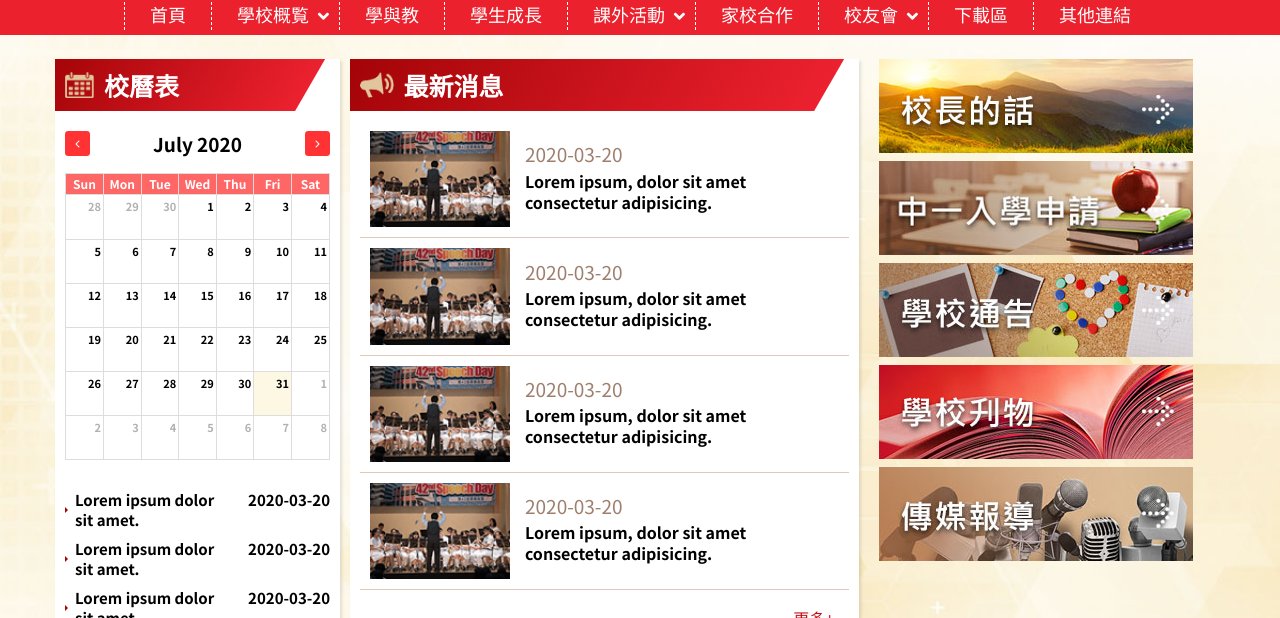
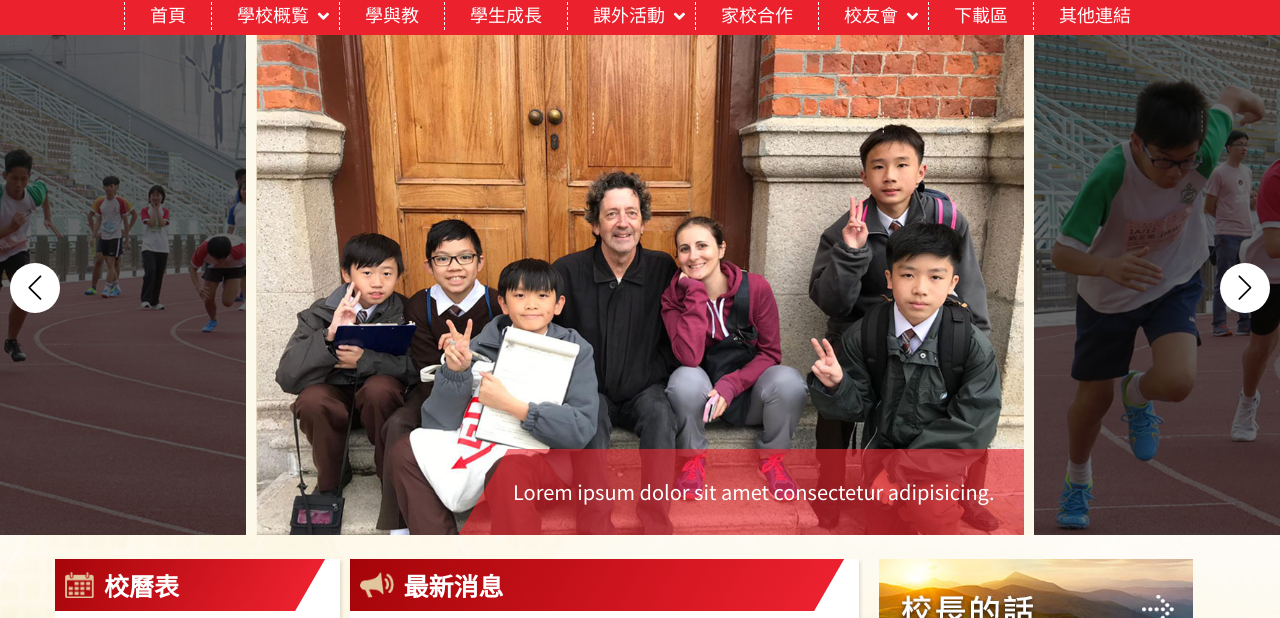
Before and after one commit to agrajy10/LuiMingChoi, a plain HTML site: page index.html in a window 1280 px wide. Shown: the part 125-743 px from the top of the page. Drawn offline with nearby package versions, Linux system fonts and the light colour scheme.

Commit message:
Added homepage slider

```diff
--- a/css/style.css
+++ b/css/style.css
@@ -644,6 +644,74 @@ box-shadow: 2px 10px 19px -3px rgba(0,0,0,0.21);
 
 
 /*==========Home==========*/
+.swiper-container {
+    width: 100%;
+    height: 500px;
+}
+
+.swiper-container .swiper-slide {
+    overflow: hidden;
+}
+
+
+.swiper-container .swiper-slide::before {
+    content: '';
+    display: block;
+    position: absolute;
+    width: 100%;
+    height: 100%;
+    top: 0;
+    left: 0;
+    background-color: rgba(0, 0, 0, 0.6);
+    z-index: 20;
+}
+
+.swiper-container .swiper-slide.swiper-slide-active::before {
+    display: none;
+}
+
+.swiper-container .slide-cpt {
+    max-width: 80%;
+    position: absolute;
+    background-color: rgba(236, 36, 46, 0.6);
+    color: #ffffff;
+    font-size: 20px;
+    bottom: 0;
+    right: -30px;
+    padding: 30px 60px 30px 30px;
+    line-height: 1.3;
+    transform: skewX(-30deg);
+    opacity: 0;
+}
+
+.swiper-container .slide-cpt span {
+    display: block;
+    transform: skewX(30deg);
+}
+
+
+.swiper-container .swiper-slide.swiper-slide-active .slide-cpt {
+    opacity: 1;
+}
+
+.swiper-button-next, .swiper-button-prev {
+    width: 50px;
+    height: 50px;
+    background-color: #ffffff;
+    border-radius: 50%;
+    outline: 0;
+    transition: background-color 300ms ease;
+}
+
+.swiper-button-next::after, .swiper-button-prev::after {
+    font-size: 25px;
+    color: #000000;
+}
+
+.swiper-button-next:hover, .swiper-button-prev:hover {
+    background-color: rgba(255,255,255,0.5);
+}
+
 .content-block {
     background-color: #ffffff;
     -webkit-box-shadow: 2px 2px 3px 0px rgba(0, 0, 0, 0.11);
@@ -1459,6 +1527,10 @@ color: #ffffff;
     .event-item .item-info {
         padding:  0 30px;
     }
+
+    .swiper-container .swiper-slide {
+        width: 60%;
+    }
 }
 
 @media screen and (min-width:992px) {
--- a/index.html
+++ b/index.html
@@ -12,6 +12,8 @@
     <link rel="stylesheet" href="css/bootstrap-grid.min.css">
     <link rel="stylesheet" href="packages/core/main.min.css">
     <link rel="stylesheet" href="packages/daygrid/main.min.css">
+    <link rel="stylesheet" href="https://unpkg.com/swiper/swiper-bundle.css">
+    <link rel="stylesheet" href="https://unpkg.com/swiper/swiper-bundle.min.css">
     <link rel="stylesheet" href="css/style.css">
 
 </head>
@@ -50,7 +52,7 @@
                     <div>
                         <input type="text" placeholder="名稱" name="">
                         <div class="input-group">
-                            <input type="password"  placeholder="密碼">
+                            <input type="password" placeholder="密碼">
                             <button type="submit"><span>登入</span></button>
                         </div>
                     </div>
@@ -135,6 +137,49 @@
 
         </header>
         <!--site-header-->
+
+        </style>
+
+        <div class="swiper-container">
+            <!-- Additional required wrapper -->
+            <div class="swiper-wrapper">
+                <!-- Slides -->
+                <div class="swiper-slide"
+                    style="background: url('images/slide-1.jpg') no-repeat center center; background-size: cover;">
+                    <div class="slide-cpt">
+                        <span> Lorem ipsum dolor sit amet consectetur adipisicing.</span>
+                    </div>
+                </div>
+                <div class="swiper-slide"
+                    style="background: url('images/slide-2.jpg') no-repeat center center; background-size: cover;">
+                    <div class="slide-cpt">
+                        <span> Lorem ipsum dolor sit amet consectetur adipisicing.</span>
+                    </div>
+                </div>
+                <div class="swiper-slide"
+                    style="background: url('images/slide-2.jpg') no-repeat center center; background-size: cover;">
+                    <div class="slide-cpt">
+                        <span> Lorem ipsum dolor sit amet consectetur adipisicing.</span>
+                    </div>
+                </div>
+                <div class="swiper-slide"
+                    style="background: url('images/slide-1.jpg') no-repeat center center; background-size: cover;">
+                    <div class="slide-cpt">
+                        <span> Lorem ipsum dolor sit amet consectetur adipisicing.</span>
+                    </div>
+                </div>
+                <div class="swiper-slide"
+                    style="background: url('images/slide-2.jpg') no-repeat center center; background-size: cover;">
+                    <div class="slide-cpt">
+                        <span> Lorem ipsum dolor sit amet consectetur adipisicing.</span>
+                    </div>
+                </div>
+            </div>
+
+            <!-- If we need navigation buttons -->
+            <div class="swiper-button-prev"></div>
+            <div class="swiper-button-next"></div>
+        </div>
 
         <main class="site-main-content py-4">
 
@@ -245,10 +290,11 @@
                         <div class="user-links">
 
                             <a href="#"><img src="images/principal-msg.jpg" class="img-fluid" alt="principal-msg"></a>
-                            <a href="#"><img src="images/admission-application.jpg" class="img-fluid"  alt="principal-msg"></a>
-                            <a href="#"><img src="images/school-notice.jpg" class="img-fluid"  alt="principal-msg"></a>
-                            <a href="#"><img src="images/school-articles.jpg" class="img-fluid"  alt="principal-msg"></a>
-                            <a href="#"><img src="images/media-reports.jpg" class="img-fluid"  alt="principal-msg"></a>
+                            <a href="#"><img src="images/admission-application.jpg" class="img-fluid"
+                                    alt="principal-msg"></a>
+                            <a href="#"><img src="images/school-notice.jpg" class="img-fluid" alt="principal-msg"></a>
+                            <a href="#"><img src="images/school-articles.jpg" class="img-fluid" alt="principal-msg"></a>
+                            <a href="#"><img src="images/media-reports.jpg" class="img-fluid" alt="principal-msg"></a>
 
                         </div>
 
@@ -410,7 +456,7 @@
                         <div>
                             <input type="text" placeholder="名稱" name="">
                             <div class="input-group">
-                                <input type="password"  placeholder="密碼">
+                                <input type="password" placeholder="密碼">
                                 <button type="submit"><span>登入</span></button>
                             </div>
                         </div>
@@ -429,10 +475,12 @@
     <script src="packages/core/main.min.js"></script>
     <script src="packages/daygrid/main.min.js"></script>
     <script src="packages/interaction/main.min.js"></script>
+    <script src="https://unpkg.com/swiper/swiper-bundle.js"></script>
+    <script src="https://unpkg.com/swiper/swiper-bundle.min.js"></script>
     <script src="js/script.js"></script>
 
     <script>
-        document.addEventListener('DOMContentLoaded', function() {
+        document.addEventListener('DOMContentLoaded', function () {
             var calendarEl = document.getElementById('homeCalendar');
 
             var schoolCalendar = new FullCalendar.Calendar(calendarEl, {
@@ -445,11 +493,31 @@
                     center: 'title',
                     right: 'next'
                 },
-                contentHeight : 'auto'
+                contentHeight: 'auto'
             });
 
             schoolCalendar.render();
         });
+
+        var mySwiper = new Swiper('.swiper-container', {
+            // Optional parameters
+            loop: true,
+            // Navigation arrows
+            navigation: {
+                nextEl: '.swiper-button-next',
+                prevEl: '.swiper-button-prev',
+            },
+            slidesPerView: 1,
+            centeredSlides: true,
+            spaceBetween: 10,
+            breakpoints : {
+                768 : {
+                    slidesPerView : 'auto',
+                    centeredSlides: true
+                }
+            }
+
+        })
     </script>
 
 
```
